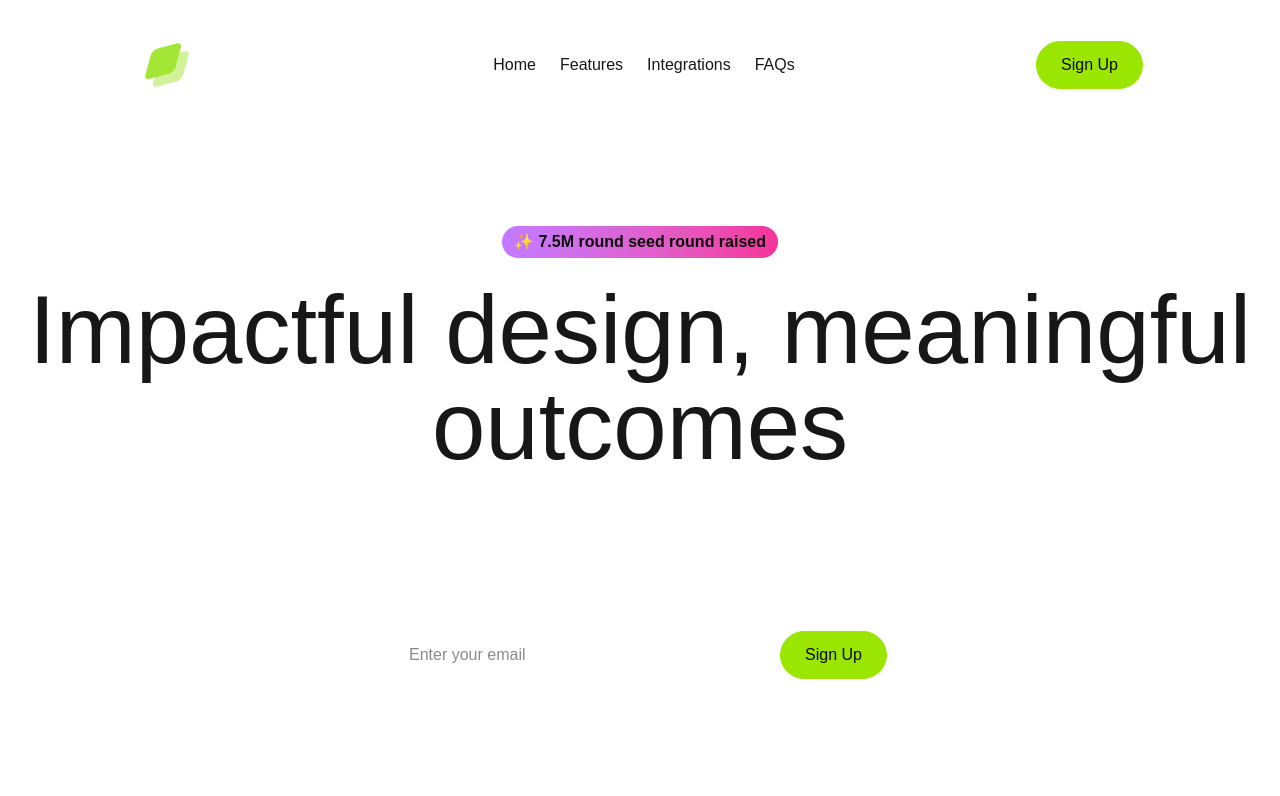
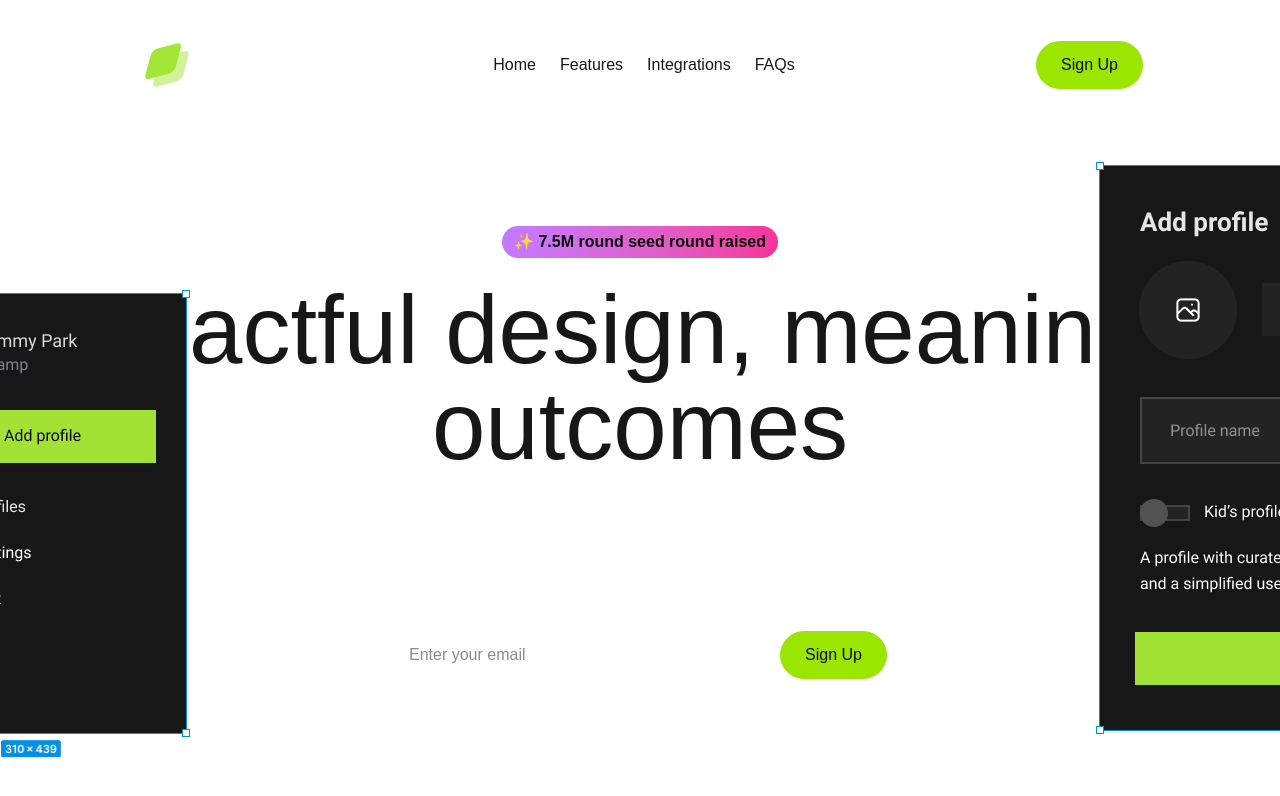
Before and after one commit to shaan-hossain-01/layers-landing-page, a Next.js app: page / in a window 1280 px wide. Shown: the top 796 px of the page. Built offline with nearby package versions, Linux system fonts and the light colour scheme.

Commit message:
Add Pointer component and update Hero section
- Create new Pointer.jsx component for interactive cursor effects
- Update Hero section with enhanced styling and layout
- Improve component structure and visual elements
- Add new interactive elements to landing page

```diff
--- /dev/null
+++ b/app/components/Pointer.jsx
@@ -0,0 +1,3 @@
+export default function Pointer(){
+
+}
--- a/sections/Hero.jsx
+++ b/sections/Hero.jsx
@@ -1,9 +1,26 @@
 import Button from "@/app/components/Button";
+import designExample1Image from "@/app/assets/images/design-example-1.png";
+import designExample2Image from "@/app/assets/images/design-example-2.png";
+import Image from "next/image";
 
 export default function Hero() {
   return (
-    <section>
-      <div className="container py-24 mx-auto">
+    <section className=" py-24 overflow-x-clip">
+      <div className="container relative mx-auto">
+        <div className="absolute top-16 -left-32">
+          <Image
+            src={designExample1Image}
+            alt="Design Example 1"
+            className=""
+          />
+        </div>
+        <div className="absolute -right-64 -top-16">
+          <Image
+            src={designExample2Image}
+            alt="Design Example 2"
+            className=""
+          />
+        </div>
         <div className="flex items-center justify-center">
           <div className="inline-flex py-1 px-3 bg-gradient-to-r from-purple-400 to-pink-500 rounded-full font-semibold text-neutral-950 ">
             ✨ 7.5M round seed round raised
@@ -19,7 +36,11 @@ export default function Hero() {
           drive results.
         </p>
         <form className="flex border border-white/15 rounded-full p-2 mt-8 max-w-lg mx-auto">
-          <input type="email" placeholder="Enter your email" className="bg-transparent px-4 flex-1"/>
+          <input
+            type="email"
+            placeholder="Enter your email"
+            className="bg-transparent px-4 flex-1"
+          />
           <Button
             type="submit"
             variant="primary"
```
